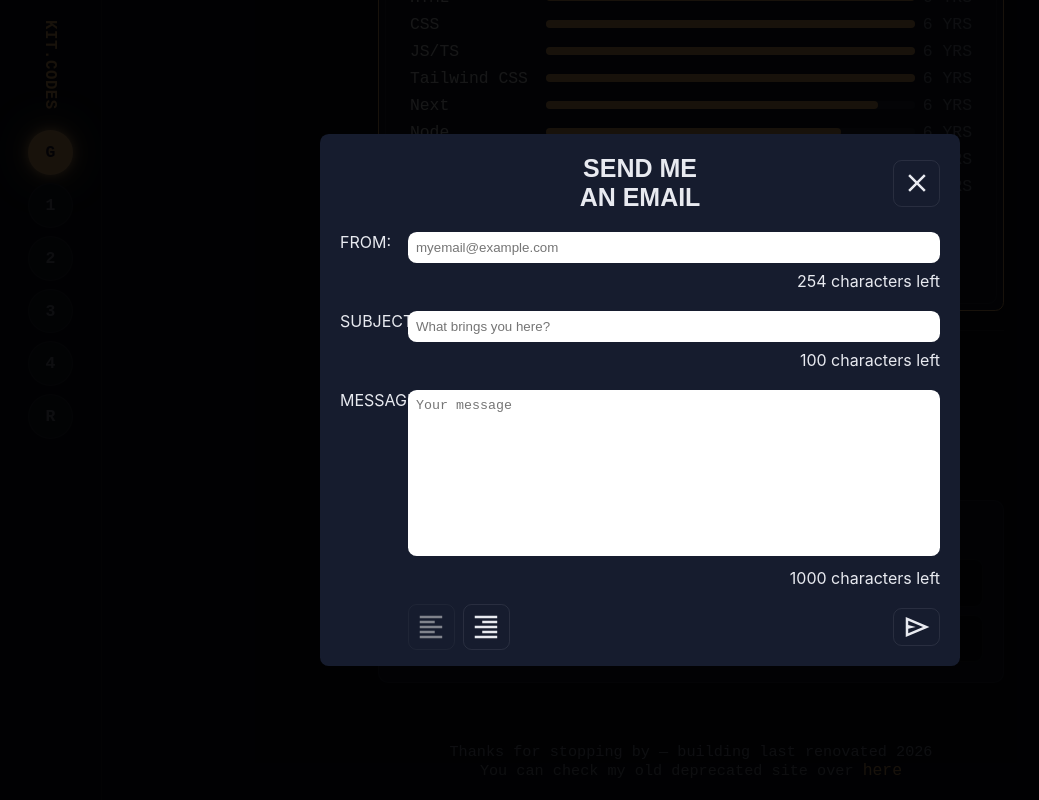
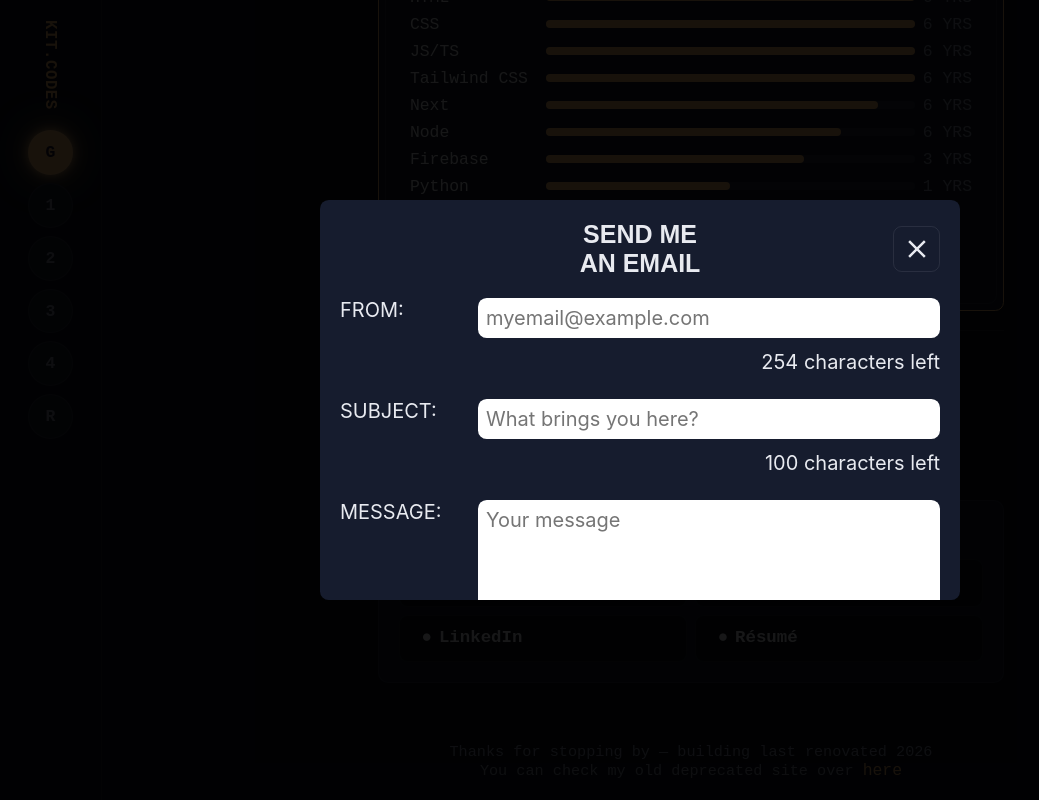
Before and after one commit to O-K-G/kit.codes, a Next.js app: page / in a window 1280 px wide. Both pictures are taken after a click on the button "Email". Shown: the whole page, without its empty margins (0-1039 px from the left). Built offline with nearby package versions, Linux system fonts and the light colour scheme.

Commit message:
refactor: typography

```diff
--- a/app/components/hero/charactersLeftCounter.tsx
+++ b/app/components/hero/charactersLeftCounter.tsx
@@ -1,6 +1,7 @@
 import { parseLabel } from "@utils/parseLabel";
 import styles from "./charactersLeftCounter.module.css";
 import { DirTypes } from "./messageForm";
+import Typography from "@ui/typography/typography";
 
 const CHARACTERS_LEFT = "characters left";
 
@@ -25,8 +26,14 @@ export default function CharactersLeftCounter({
   const charactersLeft = `${maxLength - count} ${CHARACTERS_LEFT}`;
 
   return (
-    <div dir={dir} className={styles.counter} {...rest}>
+    <Typography
+      component="span"
+      color="paper"
+      dir={dir}
+      className={styles.counter}
+      {...rest}
+    >
       {charactersLeft}
-    </div>
+    </Typography>
   );
 }
--- a/app/components/hero/messageForm.module.css
+++ b/app/components/hero/messageForm.module.css
@@ -5,7 +5,7 @@
   padding: var(--desktop-margin);
   width: 90dvw;
   min-width: fit-content;
-  min-height: fit-content;
+  max-height: fit-content;
   display: flex;
   flex-direction: column;
   justify-content: flex-start;
--- a/app/ui/input/inputOrTextarea.module.css
+++ b/app/ui/input/inputOrTextarea.module.css
@@ -16,6 +16,7 @@
 
   label {
     width: 10%;
+    min-width: 130px;
     flex-shrink: 0;
     text-transform: uppercase;
   }
--- a/app/ui/input/inputOrTextarea.tsx
+++ b/app/ui/input/inputOrTextarea.tsx
@@ -1,5 +1,7 @@
 import { concatStyles } from "@utils/concatStyles";
 import styles from "./inputOrTextarea.module.css";
+import Typography, { TypographyProps } from "@ui/typography/typography";
+import typographyStyles from "@ui/typography/typography.module.css";
 import { sanitizePlainText } from "@utils/sanitizePlainText";
 import { parseLabel } from "@utils/parseLabel";
 import {
@@ -27,6 +29,15 @@ type InputProps = {
   placeholder?: string;
   onChange?: (val: string) => void;
 
+  /** Defaults to 'paper'. */
+  labelColor?: TypographyProps["color"];
+
+  /** Defaults to 'section-body'. */
+  inputColot?: TypographyProps["color"];
+
+  /** Defaults to 'section-body'. */
+  variant?: TypographyProps["variant"];
+
   /** Defaults to 'span'. */
   wrapperComponent?: "span" | "div";
 
@@ -50,6 +61,9 @@ export default function InputOrTextarea({
   children,
   required,
   placeholder,
+  labelColor = "paper",
+  inputColot = "sky-deep",
+  variant = "section-body",
   onChange,
   ...rest
 }: InputProps) {
@@ -74,6 +88,7 @@ export default function InputOrTextarea({
     rows,
     cols,
     placeholder,
+    className: typographyStyles.typography,
   };
 
   const handleChange: ChangeEventHandler<El> = (e) => {
@@ -110,11 +125,20 @@ export default function InputOrTextarea({
       className={concatStyles([styles.inputOrTextarea, className])}
       {...rest}
     >
-      <label htmlFor={selectedId}>{label}</label>
+      <Typography
+        htmlFor={selectedId}
+        component="label"
+        color={labelColor}
+        variant={variant}
+      >
+        {label}
+      </Typography>
 
       <InputContainerComponent {...inputContainerProps}>
         <Component
           data-error="false"
+          data-color={inputColot}
+          data-variant={variant}
           onInvalid={handleInvalid}
           onChange={handleChange}
           onClick={handleClick}
--- a/app/ui/typography/typography.tsx
+++ b/app/ui/typography/typography.tsx
@@ -6,6 +6,7 @@ export type TypographyProps = {
   children: ReactNode;
   className?: string;
   htmlFor?: string;
+  dir?: 'ltr' | 'rtl'
 
   /** Defaults to <p />. */
   component?:
```
